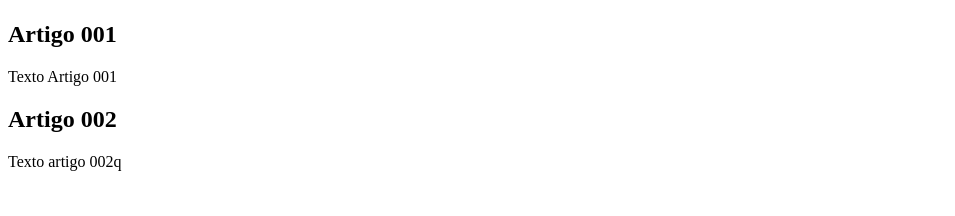
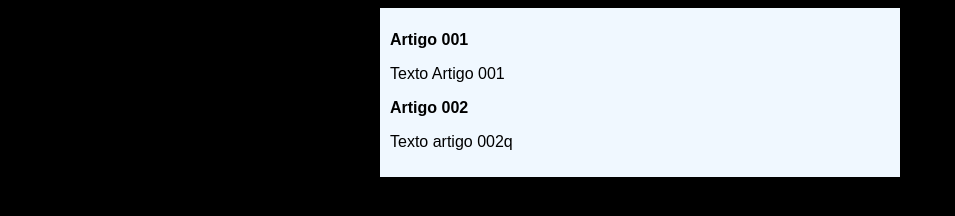
Before and after one commit to GabrielMendoncaRufin/projeto-site, a plain HTML site: page index.html in a window 1280 px wide. Shown: the whole page, without its empty margins (0-955 px from the left). Drawn offline with Linux system fonts and the light colour scheme.

Commit message:
iniciei o design

```diff
--- /dev/null
+++ b/estilos/style.css
@@ -0,0 +1,19 @@
+*{
+    font-family: Arial, Helvetica, sans-serif;
+    font-size: 16px;
+}
+
+
+body{
+    background-color: black;
+
+}
+
+main{
+background-color: aliceblue;
+width: 500px;
+margin: auto;
+padding: 10px;
+box-shadow: 3px 3px 5px black;
+
+}
--- a/index.html
+++ b/index.html
@@ -4,6 +4,7 @@
     <meta charset="UTF-8">
     <meta name="viewport" content="width=device-width, initial-scale=1.0">
     <title></title>
+    <link rel="stylesheet" href="estilos/style.css">
 </head>
 <body>
     <main>
```
